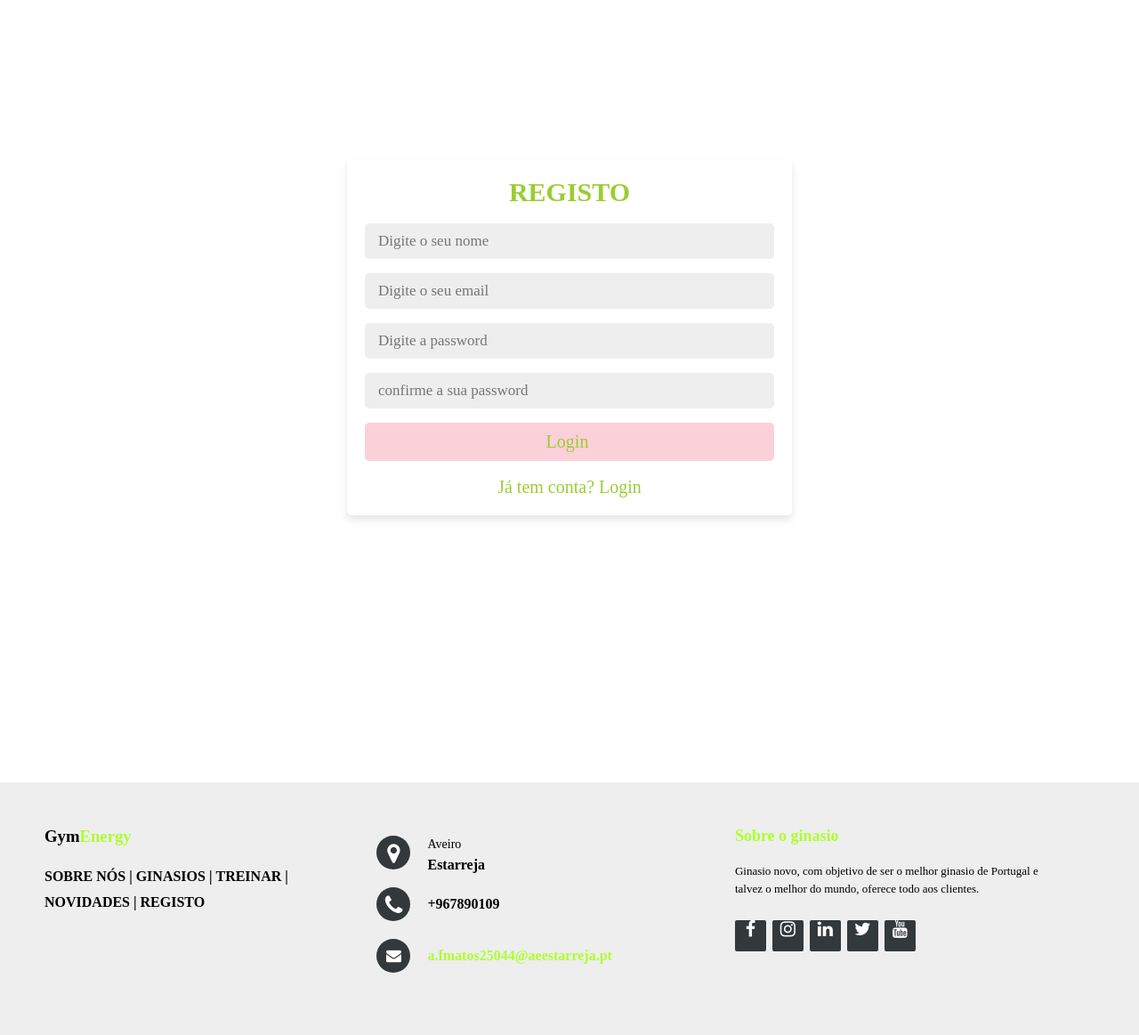
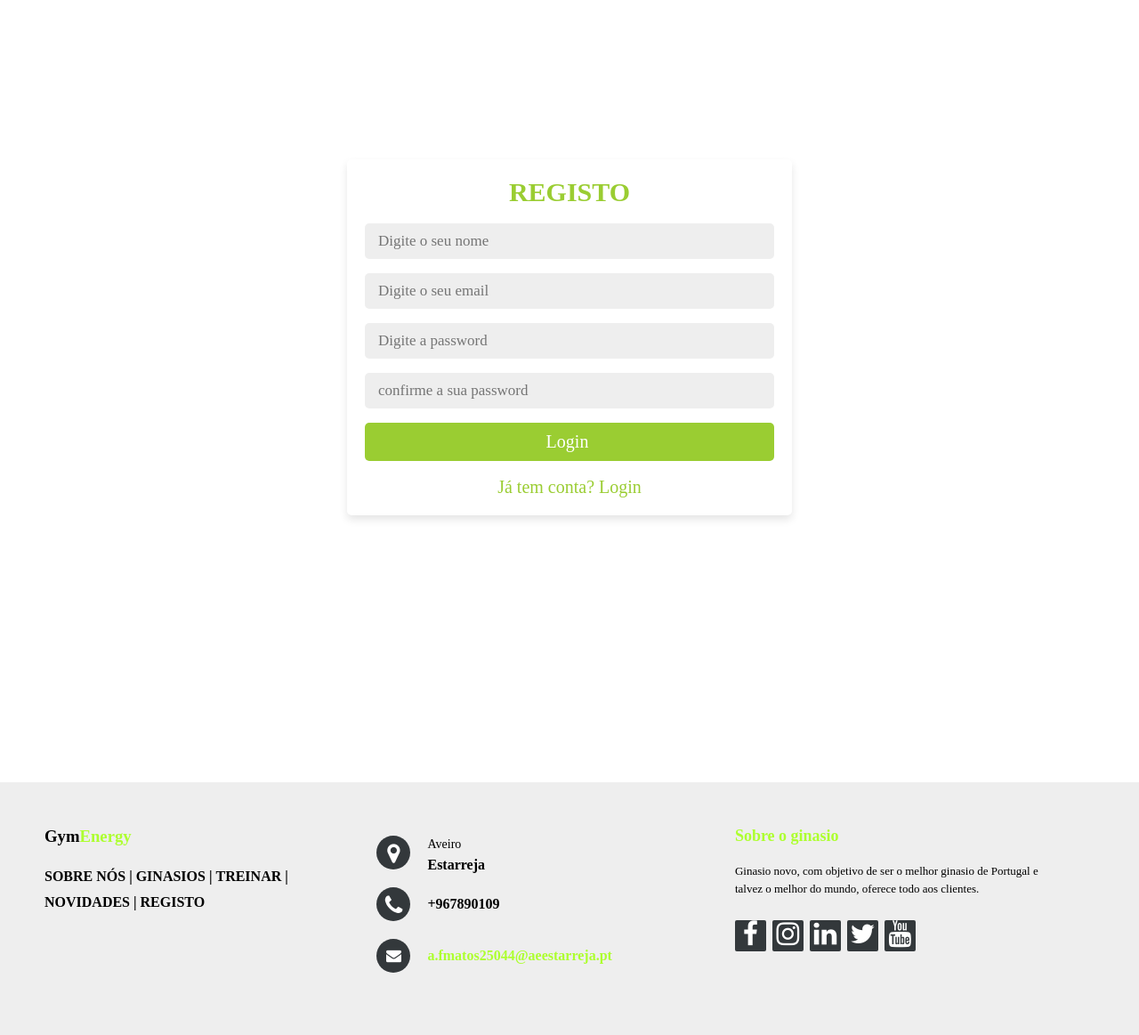
Before and after one commit to FabioMatos10/Projeto, a PHP site: page /register_form.php in a window 1280 px wide. Shown: the part 81-1244 px from the top of the page at 89% size. Run offline with PHP 8.4, Linux system fonts and the light colour scheme; some libraries are stand-ins or nearby versions.

Commit message:
a comentar...

```diff
--- a/PHP/API/Domain/dados_utilizador.php
+++ b/PHP/API/Domain/dados_utilizador.php
@@ -50,7 +50,7 @@ class Utilizador {
 
                      return "true";
                   }catch(PDOExtrueception $e){
-                     echo $erroConexao;
+                     return "erroConexao";
                   }
 
 
--- a/PHP/site/admin_page.php
+++ b/PHP/site/admin_page.php
@@ -39,6 +39,9 @@ include "menu/menu.php"
                 <th>nome</th>
                 <th>email</th>
                 <th>password</th>
+                <th>Permissão</th>
+                <th>Remover</th>
+                <th>Editar</th>
 
                 </tr>
             </thead>
--- a/PHP/site/css/style.css
+++ b/PHP/site/css/style.css
@@ -102,8 +102,8 @@
 }
 
 .form-container form .form-btn{
-   background: #fbd0d9;
-   color:yellowgreen;
+   background: yellowgreen;
+   color: white;
    text-transform: capitalize;
    font-size: 20px;
    cursor: pointer;
--- a/PHP/site/login.js
+++ b/PHP/site/login.js
@@ -14,7 +14,7 @@ $(document).ready(function() {
             dataType: "json",
             success: function(resposta) {
                 if (resposta[0] == "false"){
-                    alert ("Algo de errado, nao está certo");
+                    alert ("PASSWORD OU EMAIL ESTÃO INCORRETOS");
                 }else{
                     cookies(resposta);
                 }
--- a/PHP/site/menu/style1.css
+++ b/PHP/site/menu/style1.css
@@ -142,7 +142,7 @@ footer {
     cursor: pointer;
     background-color: #33383b;
     border-radius: 2px;
-    font-size: 20px;
+    font-size: 30px;
     color: #ffffff;
     text-align: center;
     line-height: 35px;
--- a/PHP/site/pricing.php
+++ b/PHP/site/pricing.php
@@ -1,6 +1,7 @@
 
 
 <?php
+// este include serve para economizar codigo, e vai buscar a pasta onde esta footer e menu
 include "menu/menu.php"
 
 ?>
@@ -21,7 +22,7 @@ include "menu/menu.php"
       <h1 >ESCOLHE O MELHOR PLANO PARA TI</h1>
     </center>
       <br><br><br><br><br>
-
+<!--  pricos do ginasios -->
     <div class="pricing-table">
       <div class="pricing-card">
         <h3 class="pricing-card-header">Weekend Free</h3>
--- a/PHP/site/register_form.php
+++ b/PHP/site/register_form.php
@@ -9,6 +9,7 @@ include "menu/menu.php"
 <div class="form-container">
 
    <form>
+
       <h3>Registo</h3>
 
       <input id="nome" type="nome" name="nome" required placeholder="Digite o seu nome">
--- a/PHP/site/registo.js
+++ b/PHP/site/registo.js
@@ -21,9 +21,17 @@ $(document).ready(function() {
             dataType: "json",
             success: function(resposta) {
               if (resposta == "true"){
-
                 location.href="login_form.php";
               }
+              if(resposta == "palavraspassesdiferentes"){
+                alert("Email ou passwords incorretos!");
+              }else{
+                console.log(resposta);
+              }
+
+
+
+
 
               }
         });
--- a/PHP/site/style.css
+++ b/PHP/site/style.css
@@ -1,4 +1,3 @@
-
 
 * {
   margin: 0;
```
Also changed, not shown: PHP/site/historia.php (+9 -7 lines), PHP/site/index.php (+13 -5 lines).
